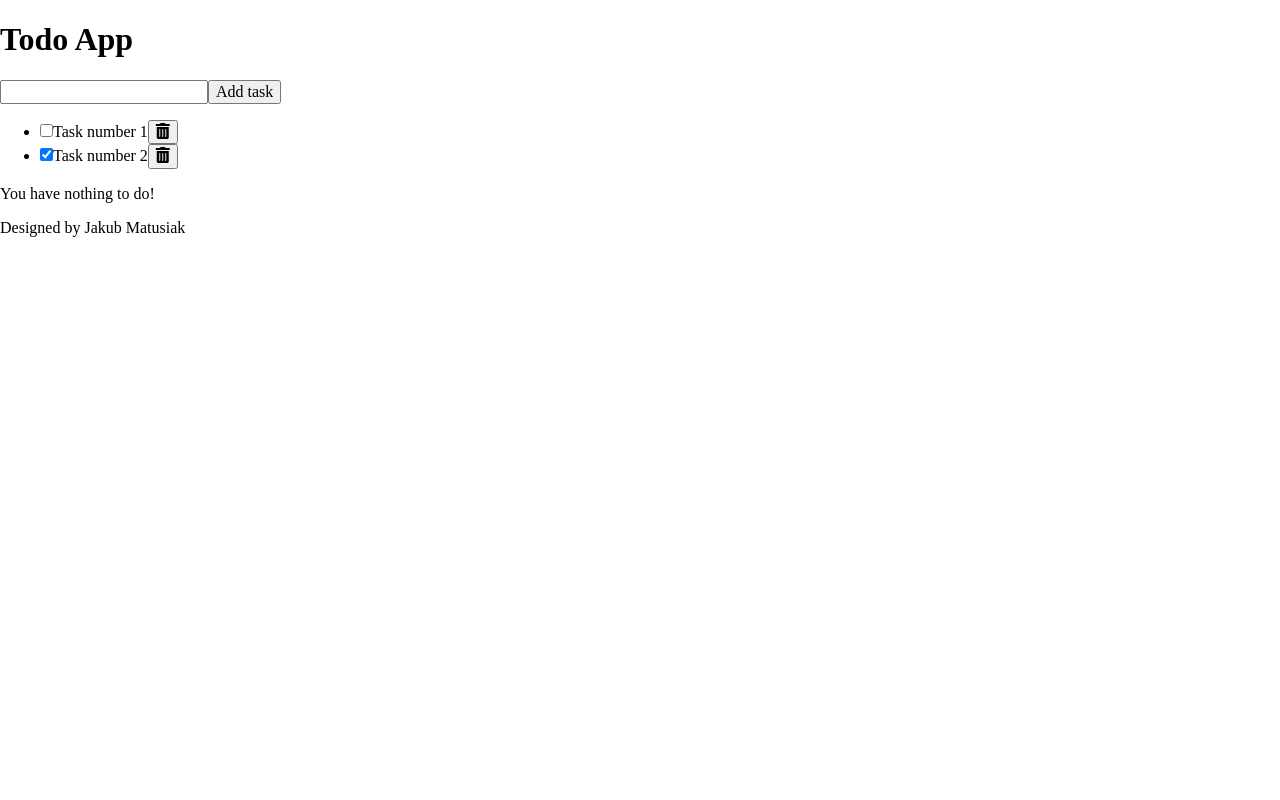
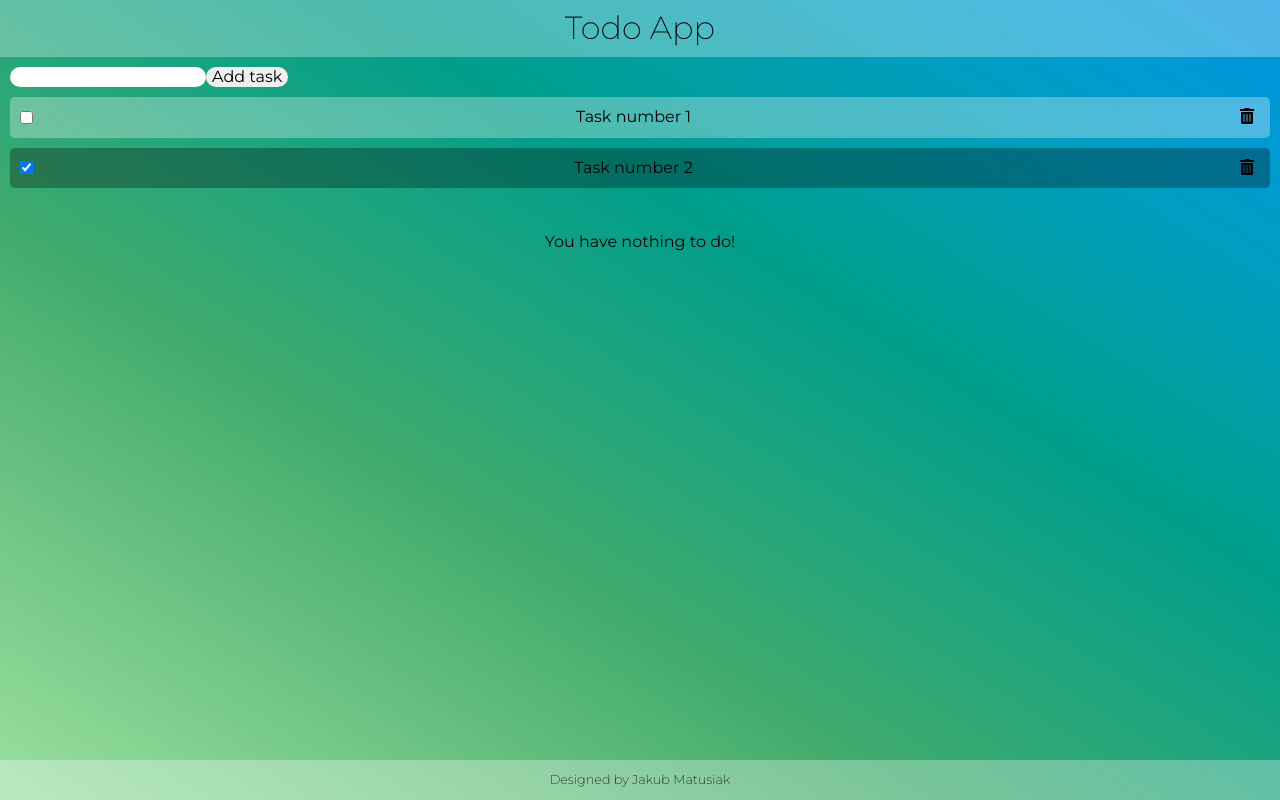
Before and after one commit to jakub-matusiak/todo-app, a website: page src/content/index.html in a window 1280 px wide. Drawn offline with nearby package versions, Linux system fonts and the light colour scheme; files that its build step writes are made by us from their sources.

Commit message:
Basic application styling

```diff
--- a/src/scss/main.scss
+++ b/src/scss/main.scss
@@ -9,3 +9,84 @@ html {
 *, *::before, *::after {
   box-sizing: inherit;
 }
+
+body {
+  display: flex;
+  flex-direction: column;
+  justify-items: center;
+  background-image: linear-gradient(to right top, #9BE0A0, #86D392, #70C585, #59B878, #3FAB6C, #2BA778, #15A382, #009E8A, #009fA4, #009EBE, #009AD3, #0094E0);
+  position: relative;
+  font-family: 'Montserrat', sans-serif;
+  min-height: 100vh;
+}
+
+.header {
+  background: rgba(255,255,255,.3);
+  &__title {
+    font-size: 2em;
+    font-weight: 200;
+    text-align: center;
+    margin: 0;
+    padding: 10px;
+  }
+}
+
+.todo {
+  margin: 10px;
+  &__input {
+    border: none;
+    border-radius: 15px;
+  }
+  &__button {
+    border: none;
+    border-radius: 15px;
+  }
+  &__checkbox {
+    margin-right: 10px;
+  }
+  &__remove {
+    background: none;
+    border: none;
+    cursor: pointer;
+    margin-left: 10px;
+  }
+  &__warning {
+    text-align: center;
+  }
+  &__list {
+    list-style: none;
+    text-align: center;
+    margin: 0;
+    padding: 0;
+  }
+  &__task {
+    display: flex;
+    justify-content: space-between;
+    align-items: center;
+    width: 100%;
+    margin: 10px 0;
+    padding: 10px;
+    border-radius: 5px;
+    &--light {
+      background: rgba(255,255,255,.3);
+    }
+    &--dark {
+      background: rgba(0,0,0,.3);
+    }
+    &:last-child {
+      margin-bottom: 45px;
+    }
+  }
+}
+
+.footer {
+  position: absolute;
+  bottom: 0;
+  width: 100%;
+  background: rgba(255,255,255,.3);
+  &__author {
+    font-size: 0.8em;
+    font-weight: 200;
+    text-align: center;
+  }
+}
```
